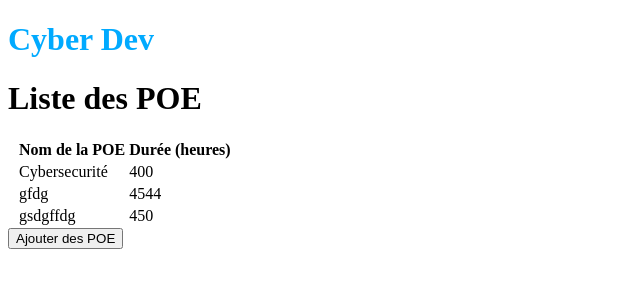
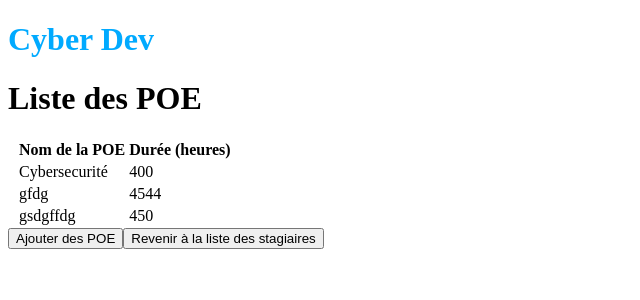
Before and after one commit to Loicgrd/Tp-Angular, an Angular app: page /poe-home in a window 1280 px wide. Shown: the top 300 px of the page, without its empty margins (0-640 px from the left). Built offline with nearby package versions, Linux system fonts and the light colour scheme; data requests are answered from the project's data file.

Commit message:
ajout bouton retour a la liste des interns

```diff
--- a/src/app/home/home.component.html
+++ b/src/app/home/home.component.html
@@ -6,6 +6,7 @@
             <th>&nbsp;</th>
             <th>Prenom</th>
             <th>Nom</th>
+            <th>POE</th>
             <th>&nbsp;</th>
         </tr>
     </thead>
--- a/src/app/poe/poe-home/poe-home.component.html
+++ b/src/app/poe/poe-home/poe-home.component.html
@@ -22,3 +22,6 @@
 
 
 <button onclick="window.location.href = '/poe-home-add';">Ajouter des POE</button>
+
+
+<button onclick="window.location.href = '/home';">Revenir à la liste des stagiaires</button>
```
Also changed, not shown: src/app/home/services/intern.service.ts (line endings or trailing spaces).
